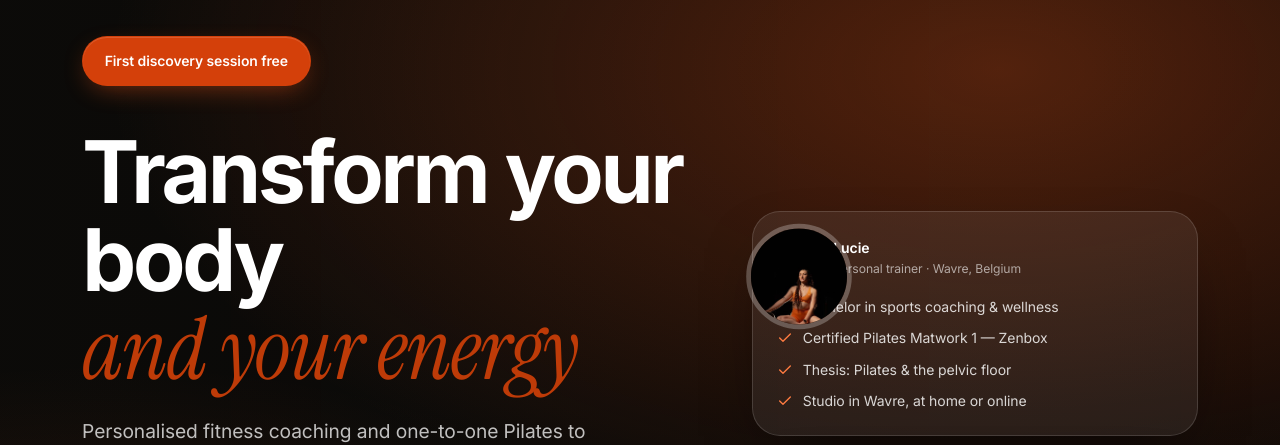
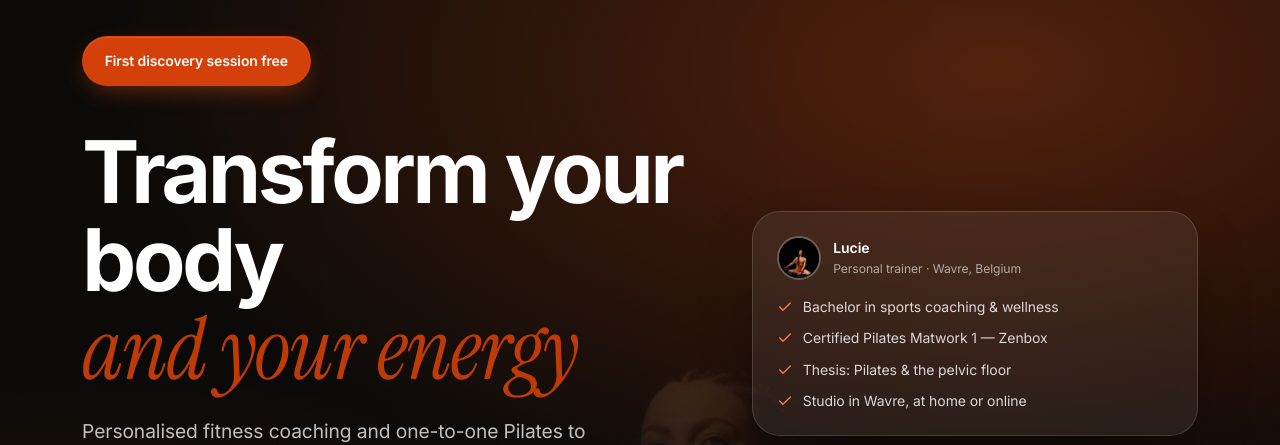
Before and after one commit to lucievanhorenbeke/lucie_website, a plain HTML site: page index.html in a window 1280 px wide. Shown: the part 96-541 px from the top of the page. Drawn offline with Linux system fonts and the light colour scheme.

Commit message:
Fix hero (reposition to 20% to show Lucie not black bg) and avatar (remove scale overflow)
Co-Authored-By: Claude Sonnet 4.6 <noreply@anthropic.com>
Claude-Session: https://claude.ai/code/session_015nrdNxtXwv6pFd69F3bALu

```diff
--- a/index.html
+++ b/index.html
@@ -38,7 +38,7 @@
 <link rel="preconnect" href="https://fonts.gstatic.com" crossorigin />
 <link rel="preload" as="image" fetchpriority="high" href="img/opt/lucie-assise-1600.jpg?v=2" />
 <link href="https://fonts.googleapis.com/css2?family=Inter:wght@400..800&family=Instrument+Serif:ital@1&display=swap" rel="stylesheet" />
-<link rel="stylesheet" href="style.css?v=33" />
+<link rel="stylesheet" href="style.css?v=34" />
 
 <script>try{var m=JSON.parse(localStorage.getItem("lvh.theme")||'"system"');if(m!=="system")document.documentElement.setAttribute("data-theme",m);}catch(e){}</script>
 <script type="speculationrules">
@@ -273,7 +273,7 @@
     <img src="img/opt/lucie-assise-1600.jpg?v=2"
          srcset="img/opt/lucie-assise-800.jpg?v=2 800w, img/opt/lucie-assise-1600.jpg?v=2 1600w"
          sizes="100vw" width="800" height="1424"
-         alt="Lucie Van Horenbeke coach sportif Wavre" fetchpriority="high" decoding="async" style="object-position:50% 0%" />
+         alt="Lucie Van Horenbeke coach sportif Wavre" fetchpriority="high" decoding="async" style="object-position:50% 20%" />
   </div>
   <div class="hero-veil" aria-hidden="true"></div>
   <div class="hero-grid-lines" aria-hidden="true"></div>
@@ -323,7 +323,7 @@
     <div class="hero-aside animate-up" style="animation-delay:.3s">
       <div class="hero-card">
         <div class="hero-card-head">
-          <img class="avatar" src="img/opt/lucie-assise-400.jpg?v=2" alt="" width="44" height="44" loading="lazy" decoding="async" style="object-fit:cover;object-position:50% 20%;transform:scale(2.4);transform-origin:50% 20%" />
+          <img class="avatar" src="img/opt/lucie-assise-400.jpg?v=2" alt="" width="44" height="44" loading="lazy" decoding="async" style="object-fit:cover;object-position:50% 35%" />
           <div>
             <div class="hero-card-name">Lucie</div>
             <div class="hero-card-role" data-i18n="hero.cardRole">Coach sportif · Wavre, Belgique</div>
```
